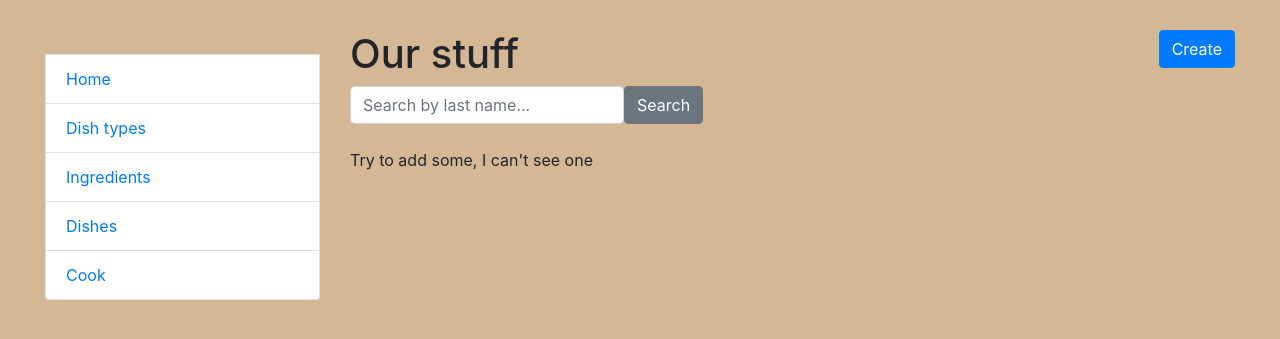
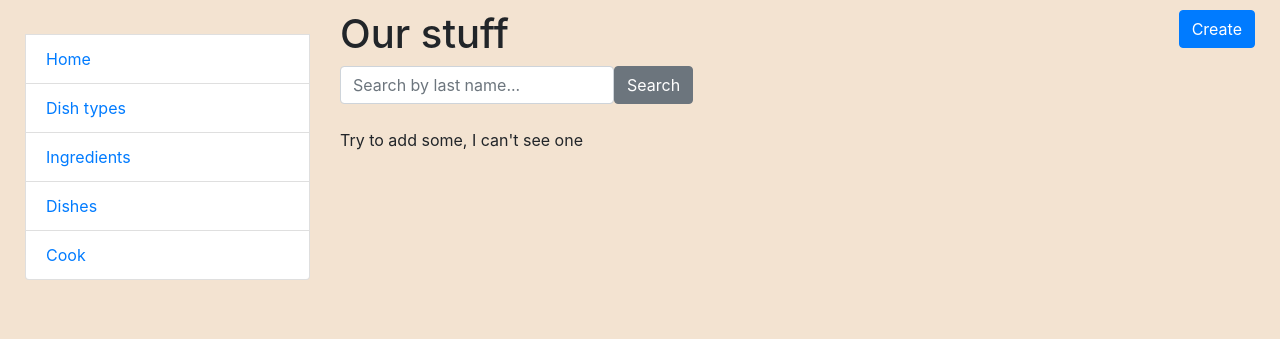
Before and after one commit to Kobsar703/restaurant_project, a Django app: page /cooks/ in a window 1280 px wide. Shown: the top 339 px of the page. Run offline with Django 4.2, Linux system fonts and the light colour scheme; data that the repository does not hold is empty; some libraries are stand-ins or nearby versions.

```diff
--- a/static/css/styles.css
+++ b/static/css/styles.css
@@ -1,6 +1,6 @@
 body {
-    margin: 30px;
-    background-color: rgba(182,134,76,0.59);
+    margin: 10px;
+    background-color: rgba(215,157,90,0.28);
 }
 
 .link-to-page {
```
Also changed, not shown: README.md, kitchen.png (added).
